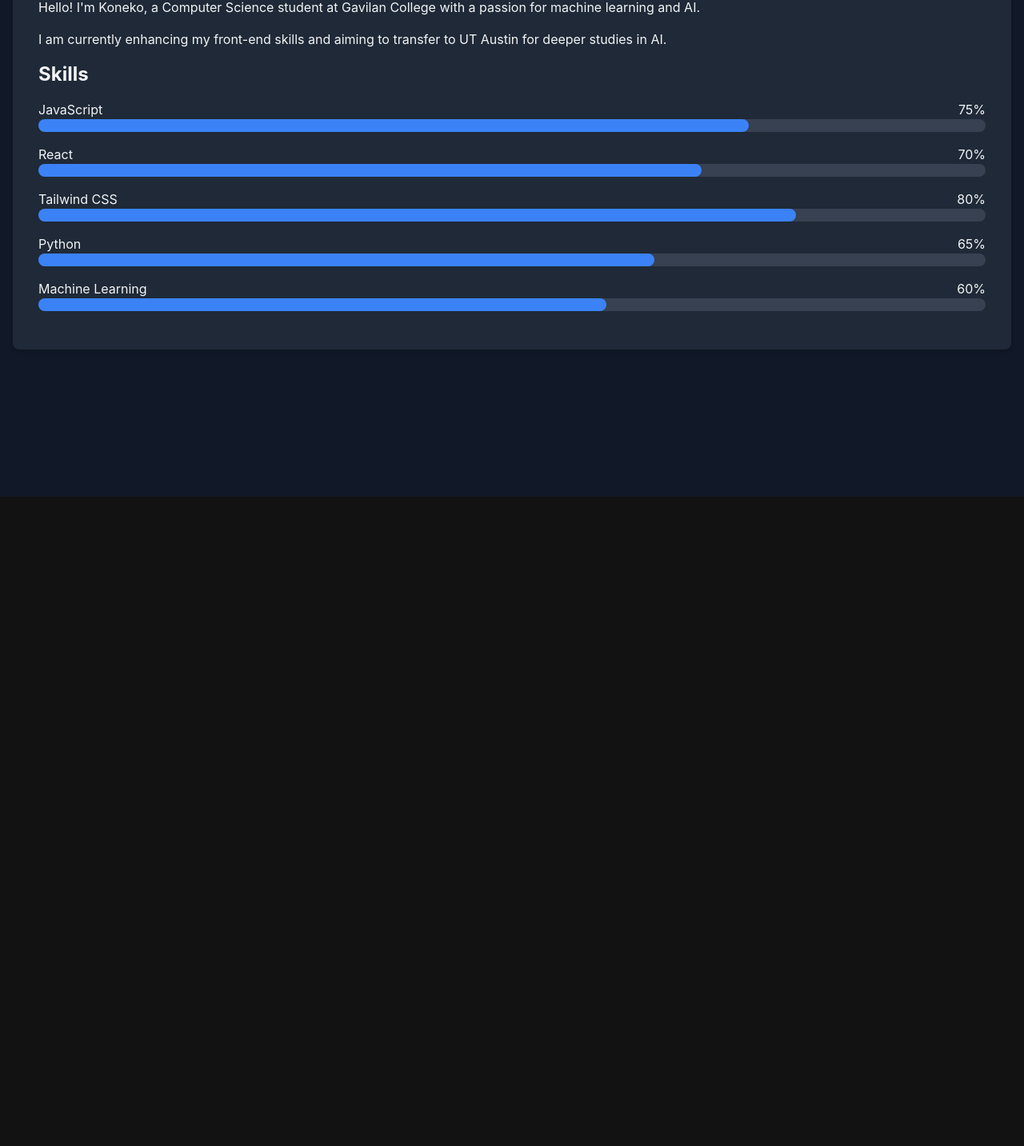
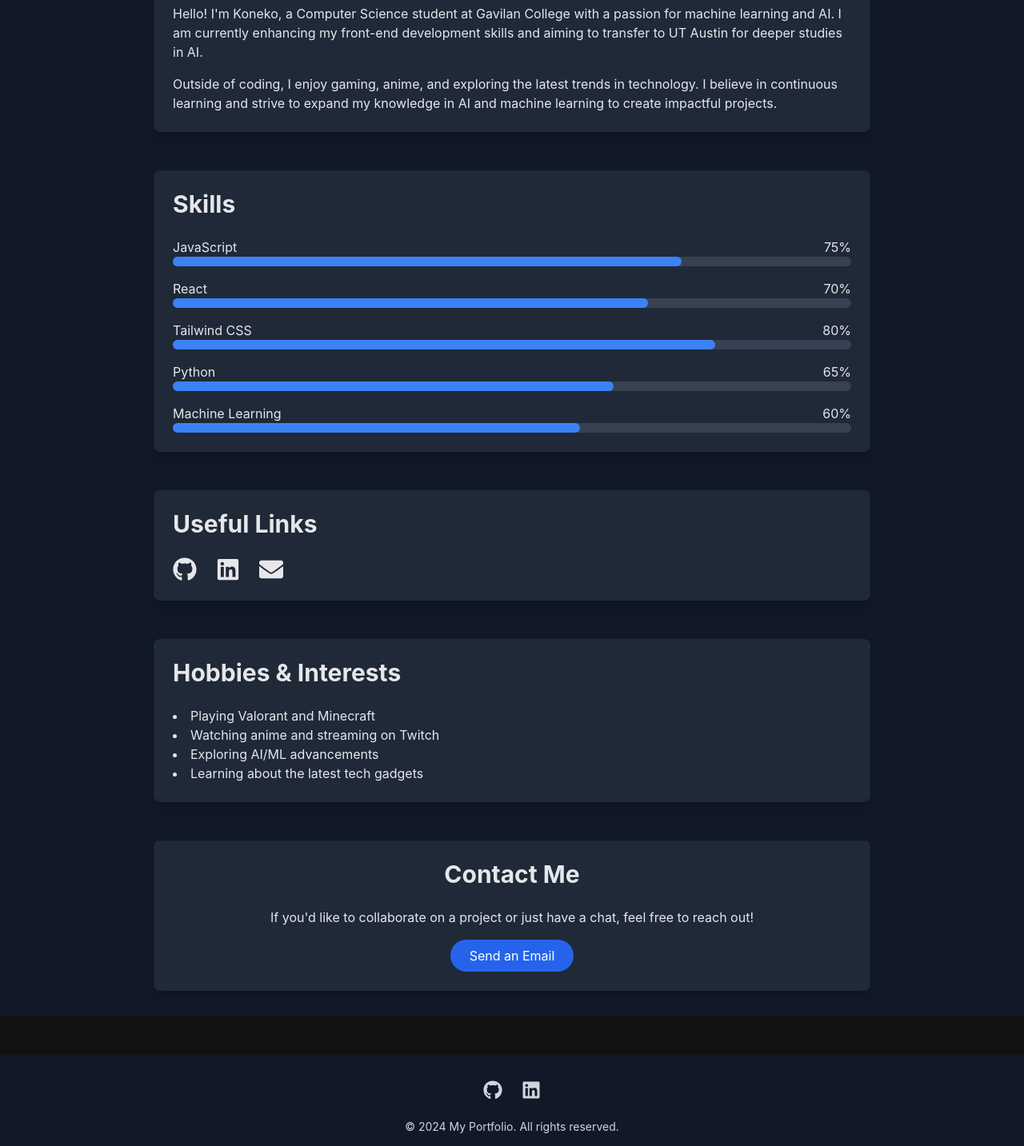
Before and after one commit to NottKoneko/Faceless_Website, a React (Create React App) app in the folder my-portfolio/: page /about in a window 1280 px wide. Shown: the part 179-1612 px from the top of the page at 80% size. Before the commit the page ends 800 px from the top, so only its background shows below. Built offline with nearby package versions, Linux system fonts and the light colour scheme.

Commit message:
Fixed for pages

```diff
--- a/my-portfolio/package.json
+++ b/my-portfolio/package.json
@@ -2,6 +2,7 @@
   "name": "my-portfolio",
   "version": "0.1.0",
   "private": true,
+  "homepage": "https://notkoneko.com",
   "dependencies": {
     "@fortawesome/fontawesome-svg-core": "^6.6.0",
     "@fortawesome/free-brands-svg-icons": "^6.6.0",
@@ -11,6 +12,7 @@
     "@testing-library/user-event": "^14.5.2",
     "react": "^18.3.1",
     "react-dom": "^18.3.1",
+    "react-icons": "^5.3.0",
     "react-router-dom": "^6.28.0",
     "react-scripts": "5.0.1",
     "web-vitals": "^4.2.4"
@@ -18,6 +20,8 @@
   "scripts": {
     "start": "react-scripts start",
     "build": "react-scripts build",
+    "predeploy": "npm run build",
+    "deploy": "gh-pages -d build",
     "test": "react-scripts test",
     "eject": "react-scripts eject"
   },
@@ -42,6 +46,7 @@
   "devDependencies": {
     "@babel/plugin-proposal-private-property-in-object": "^7.21.11",
     "autoprefixer": "^10.4.20",
+    "gh-pages": "^6.2.0",
     "postcss": "^8.4.47",
     "tailwindcss": "^3.4.14"
   }
--- a/my-portfolio/public/index.html
+++ b/my-portfolio/public/index.html
@@ -24,7 +24,7 @@
       work correctly both with client-side routing and a non-root public URL.
       Learn how to configure a non-root public URL by running `npm run build`.
     -->
-    <title>React App</title>
+    <title>NottKoneko</title>
   </head>
   <body>
     <noscript>You need to enable JavaScript to run this app.</noscript>
--- a/my-portfolio/src/App.js
+++ b/my-portfolio/src/App.js
@@ -1,5 +1,6 @@
 import { BrowserRouter as Router, Routes, Route } from 'react-router-dom';
 import Navbar from './components/Navbar';
+import Footer from './components/Footer';
 import HomePage from './pages/HomePage';
 import Projects from './pages/Projects';
 import Ideas from './pages/Ideas';
@@ -17,6 +18,7 @@ function App() {
           <Route path="/about" element={<About />} />
         </Routes>
       </div>
+      <Footer />
     </Router>
   );
 }
--- a/my-portfolio/src/components/Footer.js
+++ b/my-portfolio/src/components/Footer.js
@@ -0,0 +1,50 @@
+import React from 'react';
+import { FaGithub, FaLinkedin, FaArrowUp } from 'react-icons/fa';
+
+const Footer = () => {
+  const scrollToTop = () => {
+    window.scrollTo({ top: 0, behavior: 'smooth' });
+  };
+
+  return (
+    <footer className="bg-gray-900 text-gray-300 py-8 mt-12">
+      <div className="container mx-auto text-center">
+        {/* Social Links */}
+        <div className="flex justify-center space-x-6 mb-6">
+          <a
+            href="https://github.com/NottKoneko"
+            target="_blank"
+            rel="noopener noreferrer"
+            className="hover:text-white transition-colors duration-300"
+          >
+            <FaGithub size={24} />
+          </a>
+          <a
+            href="https://linkedin.com/in/michael-martinez-3a0029188"
+            target="_blank"
+            rel="noopener noreferrer"
+            className="hover:text-white transition-colors duration-300"
+          >
+            <FaLinkedin size={24} />
+          </a>
+        </div>
+
+        {/* Copyright and Links */}
+        <p className="text-sm">
+          &copy; 2024 My Portfolio. All rights reserved.
+        </p>
+
+        {/* Back to Top Button */}
+        <button
+          onClick={scrollToTop}
+          className="mt-4 bg-blue-600 hover:bg-blue-700 text-white py-2 px-4 rounded-full transition-colors duration-300"
+        >
+          <FaArrowUp className="inline-block mr-2" />
+          Back to Top
+        </button>
+      </div>
+    </footer>
+  );
+};
+
+export default Footer;
--- a/my-portfolio/src/components/Links.js
+++ b/my-portfolio/src/components/Links.js
@@ -0,0 +1,12 @@
+import React from 'react';
+
+const Links = () => {
+  return (
+    <div className="links">
+      <a href="https://github.com/NottKoneko" target="_blank">GitHub</a>
+      <a href="https://linkedin.com/in/michael-martinez-3a0029188" target="_blank">LinkedIn</a>
+    </div>
+  );
+};
+
+export default Links;
--- a/my-portfolio/src/index.css
+++ b/my-portfolio/src/index.css
@@ -2,6 +2,7 @@
 @tailwind components;
 @tailwind utilities;
 
+/* Custom animation for fading in with downward movement */
 @keyframes fade-in-down {
   0% {
     opacity: 0;
@@ -17,8 +18,34 @@
   animation: fade-in-down 1s ease-out forwards;
 }
 
+.star-canvas {
+  position: absolute;
+  top: 0;
+  left: 0;
+  width: 100%;
+  height: 100%;
+  z-index: 1; /* Ensure canvas is behind hero content */
+  pointer-events: none; /* Allows interaction with content above */
+}
+
+.hero-section {
+  display: flex;
+  flex-direction: column;
+  align-items: center;
+  justify-content: center;
+  height: 100vh;
+  position: relative;
+  overflow: hidden;
+  background: rgba(0, 0, 0, 0.5);
+}
+
+.content {
+  position: relative;
+  z-index: 10;
+}
+/* Global styles */
 body {
   font-family: 'Inter', sans-serif;
-    background-color: #121212;
-    color: #e0e0e0;
+  background-color: #121212; /* Dark background */
+  color: #e0e0e0; /* Light text color */
 }
--- a/my-portfolio/src/pages/About.js
+++ b/my-portfolio/src/pages/About.js
@@ -1,36 +1,102 @@
 import React from 'react';
-
-const skills = [
-  { name: 'JavaScript', level: '75%' },
-  { name: 'React', level: '70%' },
-  { name: 'Tailwind CSS', level: '80%' },
-  { name: 'Python', level: '65%' },
-  { name: 'Machine Learning', level: '60%' }
-];
+import { FaGithub, FaLinkedin, FaEnvelope } from 'react-icons/fa';
 
 const About = () => {
   return (
-    <div className="container mx-auto py-12 px-4 text-gray-100 pt-20"> {/* Added pt-20 for padding */}
-      <h1 className="text-4xl font-bold mb-6 text-center">About Me</h1>
-      <div className="bg-gray-800 rounded-lg shadow-md p-8 mb-8">
-        <p className="mb-4">
+    <div className="min-h-screen bg-gray-900 text-gray-200 p-8 pt-20">
+      <div className="container mx-auto max-w-4xl">
+        {/* Header */}
+        <h1 className="text-4xl font-bold text-center mb-10">About Me</h1>
+
+        {/* Bio Section */}
+        <section className="mb-12 bg-gray-800 p-6 rounded-lg shadow-lg">
+          <p>
             Hello! I'm Koneko, a Computer Science student at Gavilan College with a passion for machine learning and AI.
+            I am currently enhancing my front-end development skills and aiming to transfer to UT Austin for deeper studies in AI.
           </p>
-        <p className="mb-4">
-          I am currently enhancing my front-end skills and aiming to transfer to UT Austin for deeper studies in AI.
+          <p className="mt-4">
+            Outside of coding, I enjoy gaming, anime, and exploring the latest trends in technology. I believe in continuous learning and strive to expand my knowledge in AI and machine learning to create impactful projects.
           </p>
-        <h2 className="text-2xl font-bold mb-4">Skills</h2>
-        {skills.map((skill, index) => (
-          <div key={index} className="mb-4">
+        </section>
+
+        {/* Skills Section */}
+        <section className="mb-12 bg-gray-800 p-6 rounded-lg shadow-lg">
+          <h2 className="text-3xl font-bold mb-6">Skills</h2>
+          <div className="space-y-4">
+            {[
+              { name: 'JavaScript', level: 75 },
+              { name: 'React', level: 70 },
+              { name: 'Tailwind CSS', level: 80 },
+              { name: 'Python', level: 65 },
+              { name: 'Machine Learning', level: 60 },
+            ].map((skill) => (
+              <div key={skill.name}>
                 <div className="flex justify-between">
                   <span>{skill.name}</span>
-              <span>{skill.level}</span>
+                  <span>{skill.level}%</span>
                 </div>
-            <div className="w-full bg-gray-700 rounded-full h-4">
-              <div className="bg-blue-500 h-4 rounded-full" style={{ width: skill.level }}></div>
+                <div className="w-full bg-gray-700 rounded-full h-3">
+                  <div
+                    className="bg-blue-500 h-3 rounded-full"
+                    style={{ width: `${skill.level}%` }}
+                  ></div>
                 </div>
               </div>
             ))}
+          </div>
+        </section>
+
+        {/* Useful Links Section */}
+        <section className="mb-12 bg-gray-800 p-6 rounded-lg shadow-lg">
+          <h2 className="text-3xl font-bold mb-6">Useful Links</h2>
+          <div className="flex space-x-6">
+            <a
+              href="https://github.com/NottKoneko"
+              target="_blank"
+              rel="noopener noreferrer"
+              className="hover:text-blue-500 transition duration-300"
+            >
+              <FaGithub size={30} />
+            </a>
+            <a
+              href="https://linkedin.com/in/michael-martinez-3a0029188"
+              target="_blank"
+              rel="noopener noreferrer"
+              className="hover:text-blue-500 transition duration-300"
+            >
+              <FaLinkedin size={30} />
+            </a>
+            <a
+              href="mailto:michael@example.com"
+              className="hover:text-blue-500 transition duration-300"
+            >
+              <FaEnvelope size={30} />
+            </a>
+          </div>
+        </section>
+
+        {/* Hobbies & Interests Section */}
+        <section className="mb-12 bg-gray-800 p-6 rounded-lg shadow-lg">
+          <h2 className="text-3xl font-bold mb-6">Hobbies & Interests</h2>
+          <ul className="list-disc list-inside">
+            <li>Playing Valorant and Minecraft</li>
+            <li>Watching anime and streaming on Twitch</li>
+            <li>Exploring AI/ML advancements</li>
+            <li>Learning about the latest tech gadgets</li>
+          </ul>
+        </section>
+
+        {/* Contact Section */}
+        <section className="bg-gray-800 p-6 rounded-lg shadow-lg text-center">
+          <h2 className="text-3xl font-bold mb-6">Contact Me</h2>
+          <p>If you'd like to collaborate on a project or just have a chat, feel free to reach out!</p>
+          <a
+            href="mailto:michael@example.com"
+            className="inline-block mt-4 bg-blue-600 hover:bg-blue-700 text-white py-2 px-6 rounded-full transition duration-300"
+          >
+            Send an Email
+          </a>
+        </section>
       </div>
     </div>
   );
```
Also changed, not shown: my-portfolio/src/pages/HomePage.js (+96 -15 lines), 2 other files (tests, documents, lock files or other folders). Lines whose indentation alone changed are shown as unchanged.
